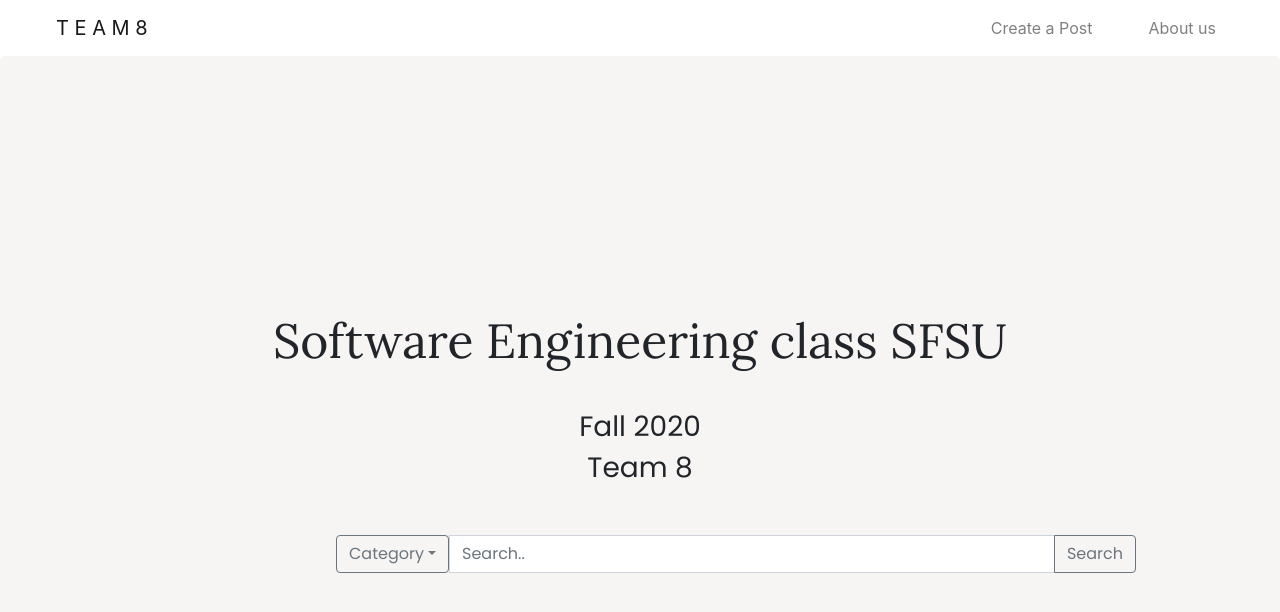
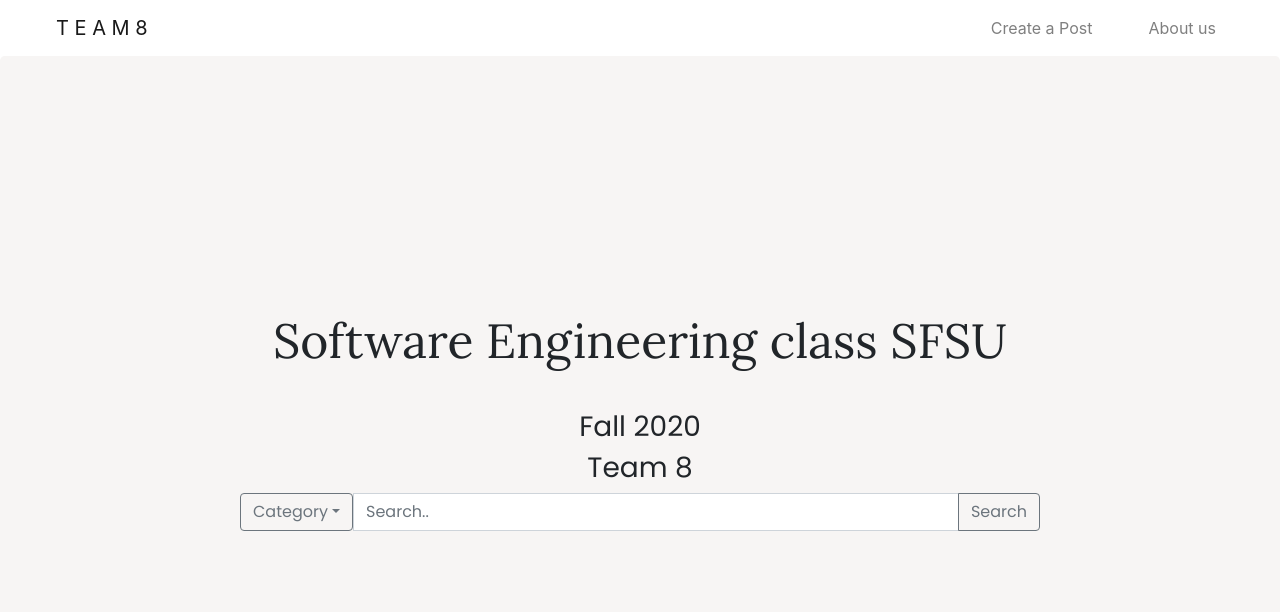
Before and after one commit to YGLEE1993/GatorGoods, a React (Create React App) app in the folder application/client/: page / in a window 1280 px wide. Shown: the top 612 px of the page. Built offline with nearby package versions, Linux system fonts and the light colour scheme; no server answers.

Commit message:
searchbar align updated

```diff
--- a/application/client/src/Components/views/Landing/Landing.js
+++ b/application/client/src/Components/views/Landing/Landing.js
@@ -51,17 +51,14 @@
   };
 
   return (
-    <>
+    <div>
       <Jumbotron className="landing-banner">
         <h1>Software Engineering class SFSU</h1>
         <h3>Fall 2020</h3>
         <h3>Team 8</h3>
 
         {/* Search Bar */}
-        <InputGroup
-          style={{ marginLeft: "25%", marginTop: "50px", width: "800px" }}
-          className="mb-3"
-        >
+        <InputGroup className="mx-auto" style={{ width: "800px" }}>
           <DropdownButton
             variant="outline-secondary"
             title="Category"
@@ -84,6 +81,6 @@
           </InputGroup.Append>
         </InputGroup>
       </Jumbotron>
-    </>
+    </div>
   );
 }
--- a/application/client/src/Components/views/Navigation/Navigation.js
+++ b/application/client/src/Components/views/Navigation/Navigation.js
@@ -1,6 +1,5 @@
 import React from "react";
 import { Navbar, Nav } from "react-bootstrap";
-import { Link } from "react-router-dom";
 
 export default function Navigation() {
   return (
```
